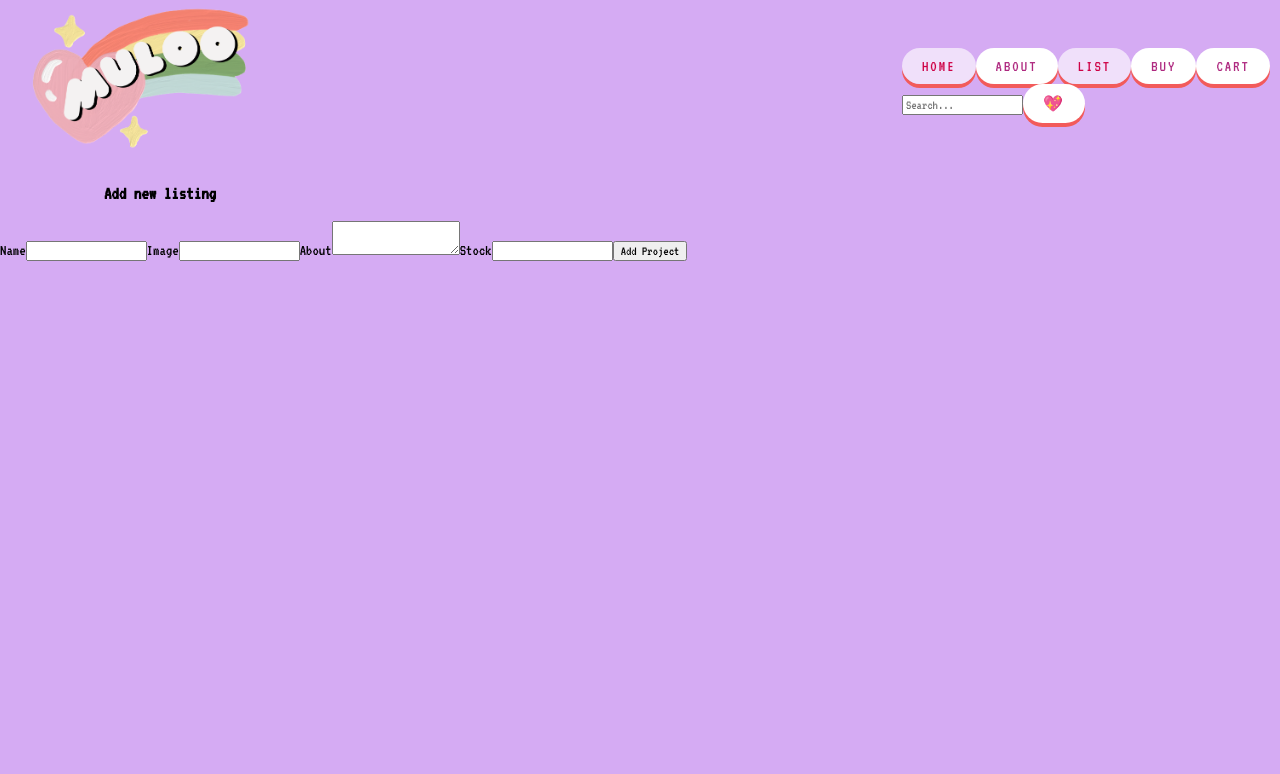
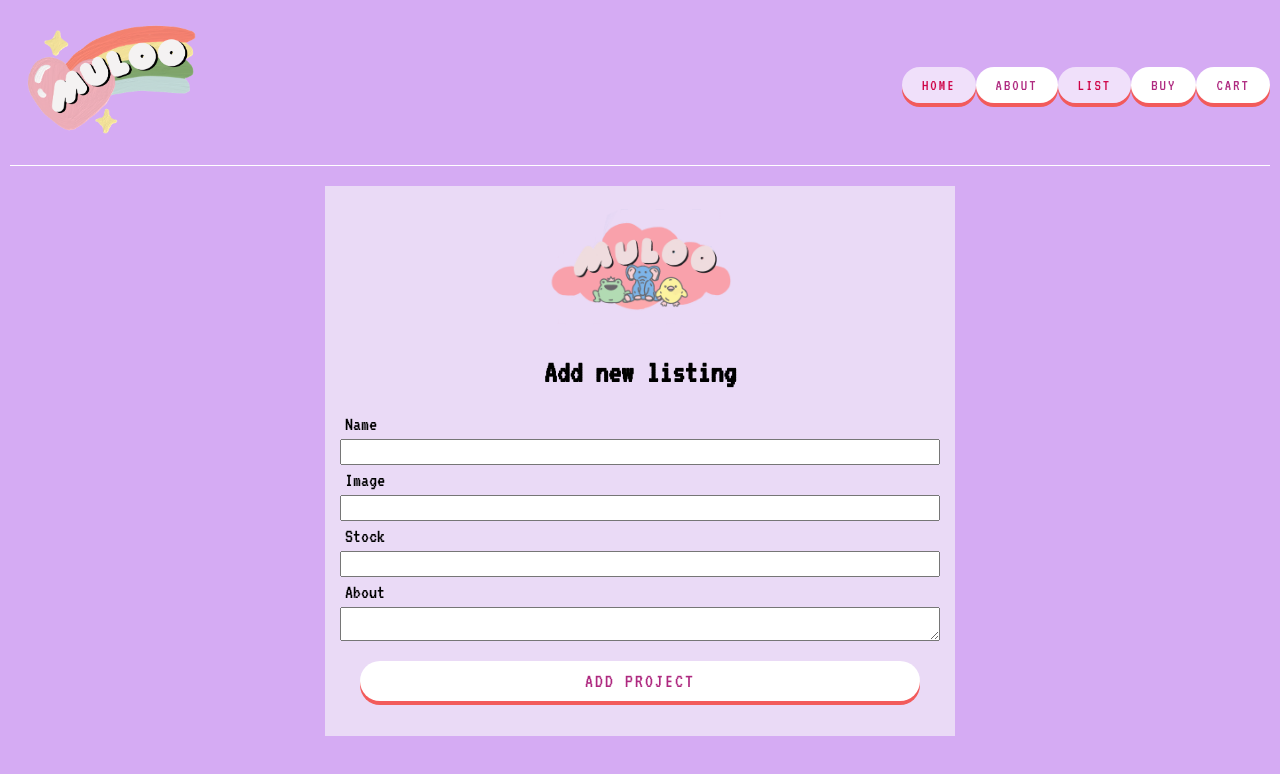
Before and after one commit to balderasangela/muloo-store, a React (Create React App) app: page /list/new in a window 1280 px wide. Shown: the top 774 px of the page. Built offline with nearby package versions, Linux system fonts and the light colour scheme; data requests are answered from the project's data file.

Commit message:
added 404 page

```diff
--- a/src/components/About.js
+++ b/src/components/About.js
@@ -3,19 +3,22 @@ import aboutImage from './plushies.png'
 
 function About() {
   return (
-    <div class="container">
+    <div class="container-about">
 
       <h1 className='aboutHeading'> About Muloo</h1>
 
-      <p className='aboutText'>Muloo is a unique retail shop that caters to adults who love “kawaii” or “cute” character goods. We carry toys, gifts, apparel, accessories, art, and more, all inspired by Japanese and Los Angeles Pop Culture. Jamie Rivadeneira started the store, in 2006. Many items are imported from Japan!
+      <div className='aboutInfo'>
+
+      <h3 className='aboutText'>Muloo is a unique retail shop that caters to adults who love “kawaii” or “cute” character goods. We carry toys, gifts, apparel, accessories, art, and more, all inspired by Japanese and Los Angeles Pop Culture. Jamie Rivadeneira started the store, in 2006. Many items are imported from Japan!
 
       Muloo is a clothing brand! We manufacture official licensed clothing from brands like Sanrio, San-X, Pokémon, and Artist collaborations. We also feature special Pop-Up shops with local brands and brands from Japan.
 
       Muloo is a lifestyle brand. We curate theme parties and art shows, including the Hello Kitty Exhibition Art Show, at the Japanese American National Museum, in L.A.
 
-      Muloo encourages people of all ages to embrace their love of cute things and share it with friends! Join the Cute Culture! </p>
+      Muloo encourages people of all ages to embrace their love of cute things and share it with friends! Join the Cute Culture! </h3>
 
       <img className="aboutImage" src={aboutImage} alt="lady with plushies"></img>
+      </div>
     </div>
   )
 }
--- a/src/components/Fallback.js
+++ b/src/components/Fallback.js
@@ -1,11 +1,14 @@
 import React from 'react'
 import { Link } from 'react-router-dom'
+import error from './404page.png'
 
 function Fallback() {
   return (
-    <div>
-        <h1>HEWWO THERE :3</h1>
-        <Link to ="/"> CLICK HERE TO GO HOME</Link>
+    <div className='error'>
+
+        <Link to ="/">
+        <img  style={{ width: '100%', height:'100%' }} src={error} alt="error page"></img>
+        </Link>
     </div>
   )
 }
--- a/src/components/Home.js
+++ b/src/components/Home.js
@@ -22,12 +22,22 @@ const Home = () => {
   }, []);
 
   return (
-    <div className="slide-container">
+
+
+
+    <div className="hero">
+
+      <div className='home-logo'>
+        <img  style={{ width: '100%', height:'100%' }} src={hero} alt="main hero for muloo"></img>
+      </div>
+
+
       <Fade>
         {toys.map((toys) => (
           <div key={toys}>
-            <img style={{ width: '100%' }} src={toys.image} />
              <h2>{toys.name}</h2>
+            <img style={{ width: '100%' }} src={toys.image} alt={toys.about} />
+
           </div>
         ))}
       </Fade>
--- a/src/components/List.js
+++ b/src/components/List.js
@@ -1,4 +1,6 @@
 import { useState } from "react";
+import hero from './hero.png'
+
 
 const List = ({ onAddToys }) => {
   const [formData, setFormData] = useState({
@@ -43,8 +45,13 @@ const List = ({ onAddToys }) => {
 
   return (
 
-  <form className="form" autoComplete="off" onSubmit={handleSubmit}>
-  <h3>Add new listing</h3>
+  <form className="formListing" autoComplete="off" onSubmit={handleSubmit}>
+
+<div className="logo-form">
+      <img src={hero} alt="main hero for muloo"></img>
+    </div>
+
+  <h1>Add new listing</h1>
 
   <label htmlFor="name">Name</label>
   <input
@@ -63,6 +70,14 @@ const List = ({ onAddToys }) => {
     onChange={handleChange}
     value={formData.image}
   />
+  <label htmlFor="stock">Stock</label>
+    <input
+      type="text"
+      id="stock"
+      name="stock"
+      onChange={handleChange}
+      value={formData.stock}
+    />
 
   <label htmlFor="about">About</label>
   <textarea
@@ -73,17 +88,9 @@ const List = ({ onAddToys }) => {
   />
 
 
-<label htmlFor="stock">Stock</label>
-  <input
-    type="text"
-    id="stock"
-    name="stock"
-    onChange={handleChange}
-    value={formData.stock}
-  />
 
 
-  <button type="submit">Add Project</button>
+  <button className = "listButton" type="submit">Add Project</button>
 </form>
   )
 };
--- a/src/components/NavBar.js
+++ b/src/components/NavBar.js
@@ -19,7 +19,7 @@ function NavBar({onSearch }) {
         <NavLink to="/buy/:id"><button>Buy</button></NavLink>
         <NavLink to="/cart/:id"><button>Cart</button></NavLink>
 
-      <Search onSearch={onSearch} />
+      {/* <Search onSearch={onSearch} /> */}
 
       </div>
 
--- a/src/index.css
+++ b/src/index.css
@@ -15,13 +15,30 @@ code {
     monospace;
 }
 
-/* hero section */
-.hero img{
-  width: 1010px;
+/* homesection */
+
+
+.hero {
+  width: 600px;
   display: block;
   margin-left: auto;
   margin-right: auto;
+  align-items: center;
+  height: 400px;
+  margin-bottom: 20px;
 }
+
+.hero h2 {
+  text-align: center;
+  font-size: 50px;
+  color: #5a5251;
+}
+
+.home-logo {
+  border-bottom: 3px solid #ffffff;
+
+}
+
 
 /* navbar section */
 .nav-container {
@@ -29,11 +46,13 @@ code {
   justify-content: space-between;
   align-items: center;
  margin: 5px 10px 0px 10px;
+ border-bottom: 1px solid #ffffff;
+
 }
 
 
 
-.nav-container button {
+.nav-container button, .elsa-button, .listButton {
   outline: none;
   border:none;
   cursor: pointer;
@@ -65,7 +84,7 @@ code {
 }
 
 .logo {
-  height:180px;
+  height:140px;
 }
 
 h1{
@@ -73,6 +92,26 @@ h1{
 }
 
 /* about section */
+
+
+.aboutHeading {
+  text-align: center;
+}
+
+.aboutInfo {
+  margin:25px;
+  margin-left: 350px;
+  margin-right:350px;
+  padding: 10px;
+  display: grid;
+  grid-template-columns: 1fr 1fr  ;
+  text-align: left;
+}
+
+.aboutImage {
+  width: 400px;
+}
+
 
 .container {
   margin:25px;
@@ -82,11 +121,18 @@ h1{
   display: grid;
   align-items:baseline;
   grid-template-columns: 1fr 1fr ;
-  column-gap: 5px;
+  column-gap: 25px;
  list-style-type: none;
-
 }
 
+li {
+  border: 2px solid white;
+  padding:10px 20px 10px 20px;
+}
+
+ul li{
+  margin-bottom: 20px;
+}
 .container img {
   height:350px;
   width: 350px;
@@ -104,3 +150,51 @@ h1{
   justify-content: center;
   align-items: center;
 }
+
+/* form section  */
+.formListing {
+  display: block;
+  margin: 20px;
+  margin-left: auto;
+  margin-right: auto;
+  align-items: center;
+  background-color: #f9f9f99b;
+  display: grid;
+  grid-template-columns: 1fr  ;
+
+ width: 600px;
+ align-content: center;
+ padding: 15px;
+
+
+}
+
+input {
+  height: 20px;
+}
+
+label {
+  font-size: 20px;
+  margin: 5px;
+}
+
+.listButton {
+  margin: 20px;
+  font-size: 20px;
+}
+
+.logo-form img {
+  width: 200px;
+  margin-left: auto;
+  margin-right: auto;
+  align-items: center;
+  display: grid;
+  grid-template-columns: 1fr  ;
+  column-gap: 5px;
+}
+
+/* 404 page */
+.error {
+  width: auto;
+  height: 580px;
+}
```
Also changed, not shown: src/components/404page.png (added), 1 other file (tests, documents, lock files or other folders). Lines whose indentation alone changed are shown as unchanged.
